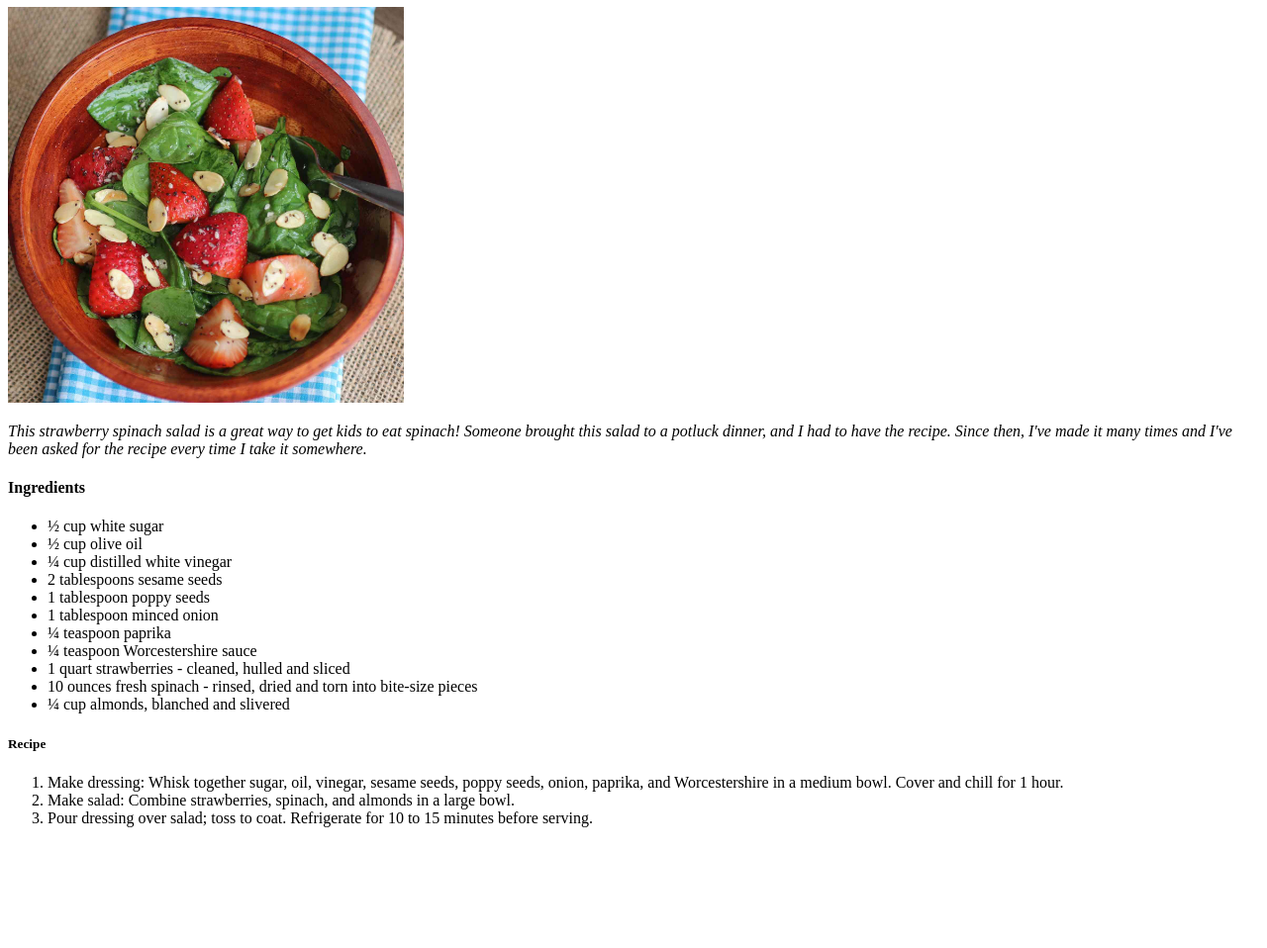
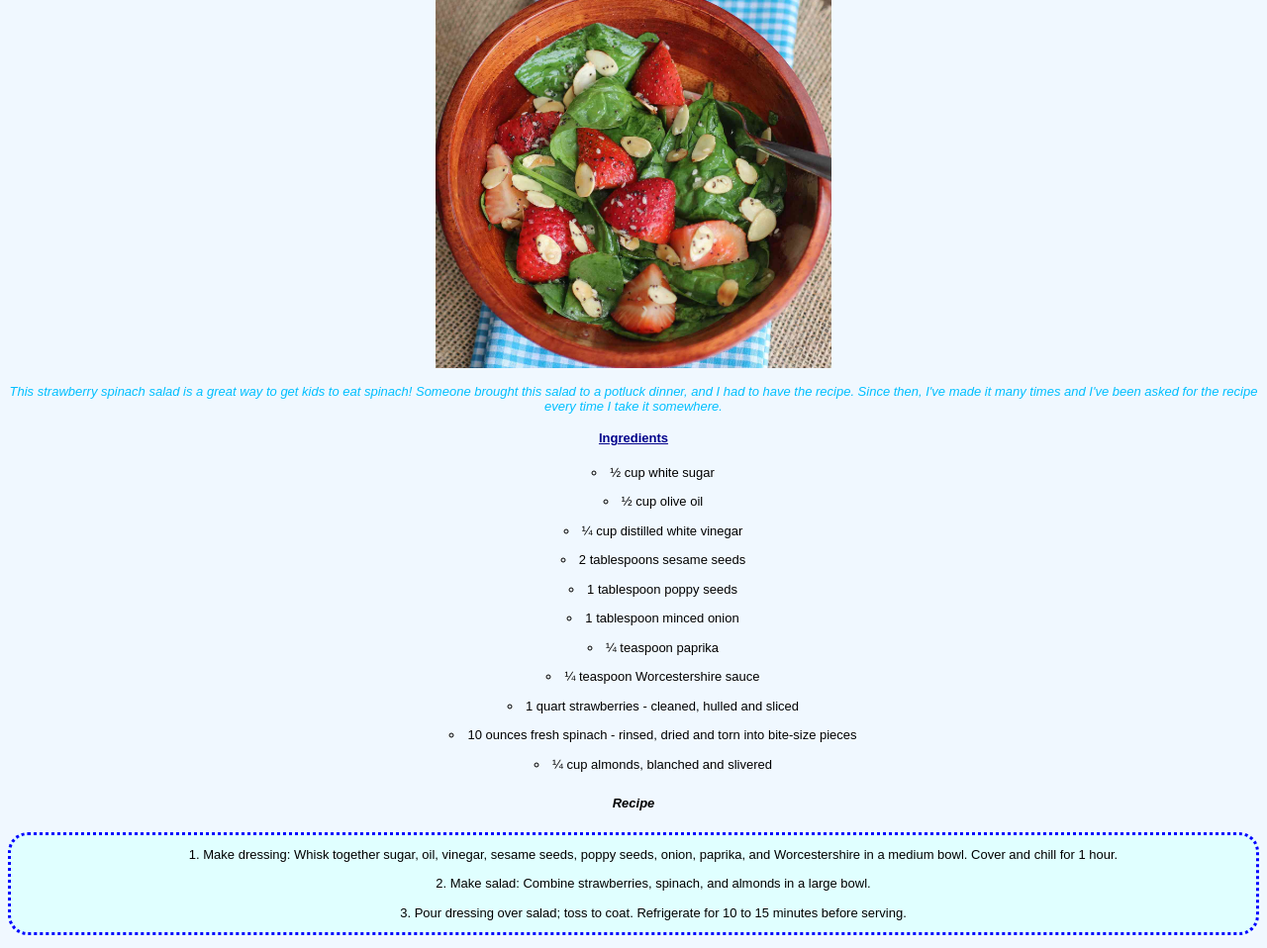
Before and after one commit to Mercy-Kamau/odin-recipes, a plain HTML site: page recipes/strawberry salad.html in a window 1280 px wide. Shown: the part 73-1031 px from the top of the page at 99% size. Before the commit the page ends 925 px from the top, so only its background shows below. Drawn offline with Linux system fonts and the light colour scheme; files whose address does not match are found by name.

Commit message:
CSS Initial Commit

```diff
--- /dev/null
+++ b/cake.css
@@ -0,0 +1,60 @@
+*{
+    background-color: aliceblue;
+    font-family: Arial, Helvetica, sans-serif;
+    font-size: small;
+}
+body{
+    text-align: center;
+    font-weight: 100;
+}
+img{
+    height: 200px;
+    width: 200px;
+    position: static;
+}
+h1{
+    font-weight: bold;
+    font-size: large;
+}
+h4{
+    text-decoration: underline;
+    color: darkblue;
+
+}
+p{
+    color:deepskyblue
+}
+h5{
+    font-style: italic;
+    font-weight: bold;
+}
+
+ul{
+    text-align: center;
+    list-style: circle;
+
+}
+ul li{
+    list-style-position: inside;
+    margin:10px;
+    line-height: 1.5;
+}
+.recipe ol{
+    text-align: center;
+    border-radius: 20px;
+    border-style: dotted;
+    height: 700;
+    width: auto;
+    border-color: blue;
+    padding-top: 0;
+    background-color: lightcyan;
+}
+
+.recipe ol li{
+    list-style-position: inside;
+    margin:10px;
+    line-height: 1.5;
+    color: black;
+    background-color: lightcyan;
+
+}
--- /dev/null
+++ b/lasanga.css
@@ -0,0 +1,59 @@
+*{
+    background-color: aliceblue;
+    font-family: Arial, Helvetica, sans-serif;
+    font-size: small;
+}
+body{
+    text-align: center;
+    font-weight: 100;
+}
+img{
+    height: auto;
+    width: 400;
+    position: static;
+}
+h1{
+    font-weight: bold;
+    font-size: large;
+}
+h4{
+    text-decoration: underline;
+    color: darkblue;
+
+}
+p{
+    color:deepskyblue
+}
+h5{
+    font-style: italic;
+    font-weight: bold;
+}
+
+ul{
+    text-align: center;
+    list-style: circle;
+
+}
+ul li{
+    list-style-position: inside;
+    margin:10px;
+    line-height: 1.5;
+}
+.recipe p
+{
+    border-radius: 20px;
+    border-style: dotted;
+    height: 700;
+    width: auto;
+    border-color: blue;
+    padding-top: 0;
+}
+.recipe ol{
+    text-align: center;
+}
+.recipe ol li{
+    list-style-position: inside;
+    margin:10px;
+    line-height: 1.5;
+    color: black;
+}
--- a/recipes/strawberry salad.html
+++ b/recipes/strawberry salad.html
@@ -4,6 +4,7 @@
     <meta charset="UTF-8">
     <meta http-equiv="X-UA-Compatible" content="IE=edge">
     <meta name="viewport" content="width=device-width, initial-scale=1.0">
+    <link rel="stylesheet" href="C:\Users\mercy\Projects\repos\odin-recipes\salad.css">
     <title>Strawberry Spinach Salad</title>
 </head>
 <body>
@@ -11,6 +12,7 @@
     <img src="../images/strawberry spinach salad.jpg" width="400" height="400">
     <p><em>This strawberry spinach salad is a great way to get kids to eat spinach! Someone brought this salad to a potluck dinner, and I had to have the recipe. Since then, I've made it many times and I've been asked for the recipe every time I take it somewhere.</em></p>
     <h4>Ingredients</h4>
+    <div class="ingredients">
     <ul>
         <li>½ cup white sugar</li>
         <li>½ cup olive oil</li>
@@ -25,11 +27,14 @@
         <li>¼ cup almonds, blanched and slivered</li>
 
     </ul>
+</div>
     <h5>Recipe</h5>
+    <div class="recipe">
     <ol>
         <li>Make dressing: Whisk together sugar, oil, vinegar, sesame seeds, poppy seeds, onion, paprika, and Worcestershire in a medium bowl. Cover and chill for 1 hour.</li>
         <li>Make salad: Combine strawberries, spinach, and almonds in a large bowl.</li>
         <li>Pour dressing over salad; toss to coat. Refrigerate for 10 to 15 minutes before serving.</li>
     </ol>
+</div>
 </body>
 </html>
--- /dev/null
+++ b/salad.css
@@ -0,0 +1,66 @@
+*{
+    background-color: aliceblue;
+    font-family: Arial, Helvetica, sans-serif;
+    font-size: small;
+}
+body{
+    text-align: center;
+    font-weight: 100;
+}
+img{
+    height: auto;
+    width: 400;
+    position: static;
+}
+h1{
+    font-weight: bold;
+    font-size: large;
+}
+h4{
+    text-decoration: underline;
+    color: darkblue;
+
+}
+p{
+    color:deepskyblue
+}
+h5{
+    font-style: italic;
+    font-weight: bold;
+}
+ul{
+    text-align: center;
+    list-style: circle;
+
+}
+ul li{
+    list-style-position: inside;
+    margin:10px;
+    line-height: 1.5;
+}
+.recipe p
+{
+    border-radius: 20px;
+    border-style: dotted;
+    height: 700;
+    width: auto;
+    border-color: blue;
+    padding-top: 0;
+}
+.recipe ol{
+    text-align: center;
+    border-radius: 20px;
+    border-style: dotted;
+    height: 700;
+    width: auto;
+    border-color: blue;
+    padding-top: 0;
+    background-color: lightcyan;
+}
+.recipe ol li{
+    list-style-position: inside;
+    margin:10px;
+    line-height: 1.5;
+    color: black;
+    background-color: lightcyan;
+}
--- /dev/null
+++ b/style.css
@@ -0,0 +1,26 @@
+*{
+    background-color: aliceblue;
+}
+body {
+    font-family: "Helvetica", Sans-Serif;
+}
+.link{
+    background-color: rgb(177, 231, 247);
+    border: 2px solid blue;
+    border-radius: 15px 50px 30px;
+    padding: 20px;
+    width: 200px;
+    height: 50px;
+    text-align: center;
+
+
+}
+.link :hover{
+   background-color: blueviolet;
+}
+.link a:hover{
+    color: red;
+}
+h1{
+    position: center;
+}
```
Also changed, not shown: index.html (+3 -0 lines), recipes/carrot cake.html (+5 -1 lines), recipes/lasanga.html (+5 -2 lines).
